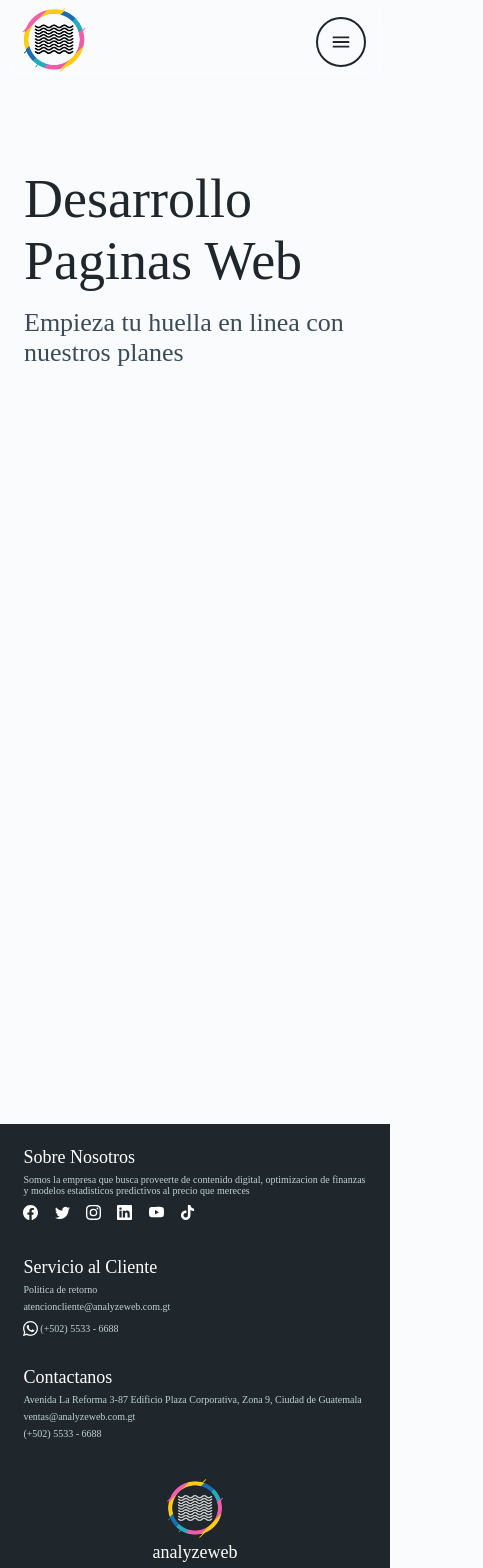
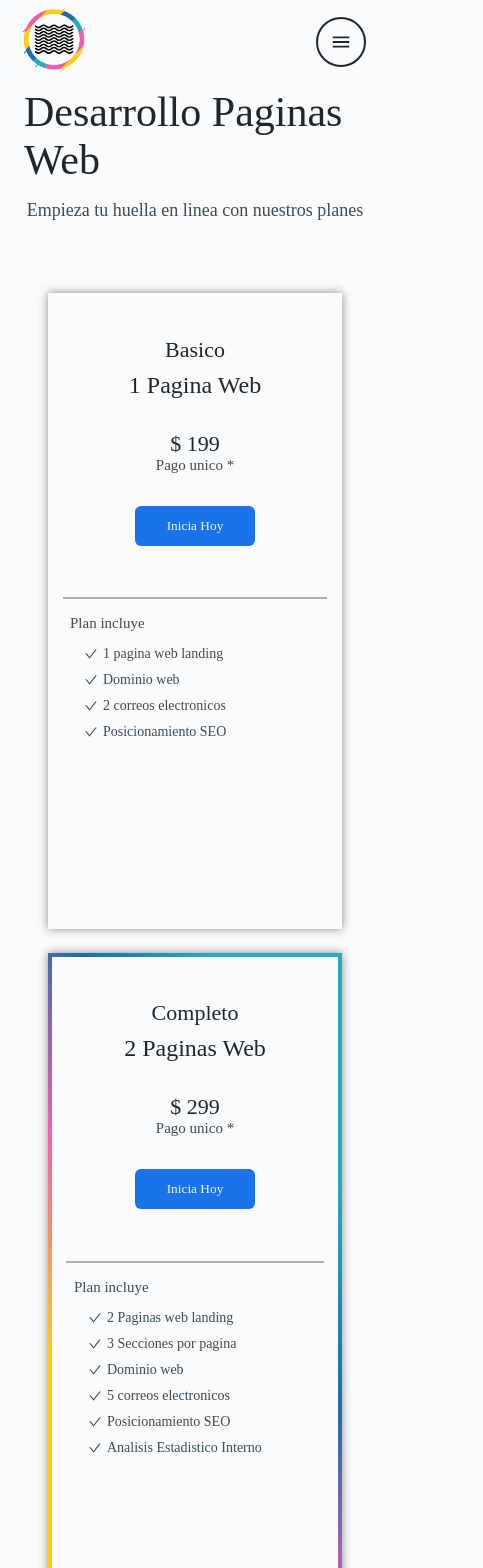
Before and after one commit to RandomAlien3096/analyzeweb, a React (Create React App) app: page /DesarrolloPg in a window 390 px wide. Shown: the top 1568 px of the page, 483 px wide, since content can reach past the window. Built offline with nearby package versions, Linux system fonts and the light colour scheme.

Commit message:
desarrolloPg responsive

```diff
--- a/src/pages/desarrolloPg/desarrolloPg.css
+++ b/src/pages/desarrolloPg/desarrolloPg.css
@@ -137,3 +137,39 @@
     margin-left: 14px;
     color: #3b4b57;
 }
+
+@media screen and (max-width: 1050px){
+    .analyzeweb__desarrolloPg-content{
+        padding-left: 1.5rem;
+        padding-right: 1.5rem;
+        padding-bottom: 6rem;
+    }
+}
+
+@media screen and (max-width: 650px){
+    .analyzeweb__desarrolloPg{
+        padding-top: 4rem;
+    }
+    .analyzeweb__desarrolloPg-header h1{
+        font-size: 42px;
+    }
+    .analyzeweb__desarrolloPg-header h3{
+        font-size: 18px;
+    }
+    .analyzeweb__desarrolloPg-content{
+        flex-direction: column;
+    }
+    .analyzeweb__desarrolloPg-content > #card{
+        margin-bottom: 1.5rem;
+    }
+    .analyzeweb__desarrolloPg-content > #card:nth-child(2){
+        border-radius: inherit;
+        border: 4px solid transparent;
+        border-image: linear-gradient(60deg, rgba(253,206,20,1) 20%,
+                                              rgba(244,94,172,1) 40%,
+                                              rgba(25,109,175,1) 60%,
+                                              rgba(37,171,190,1) 80%);
+        border-image-slice: 1;
+        transition: 0.1s ease;
+    }
+}
```
